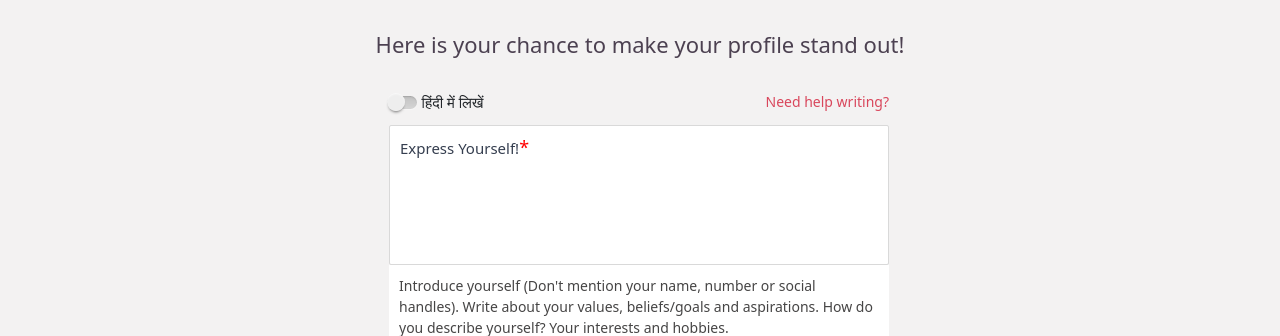
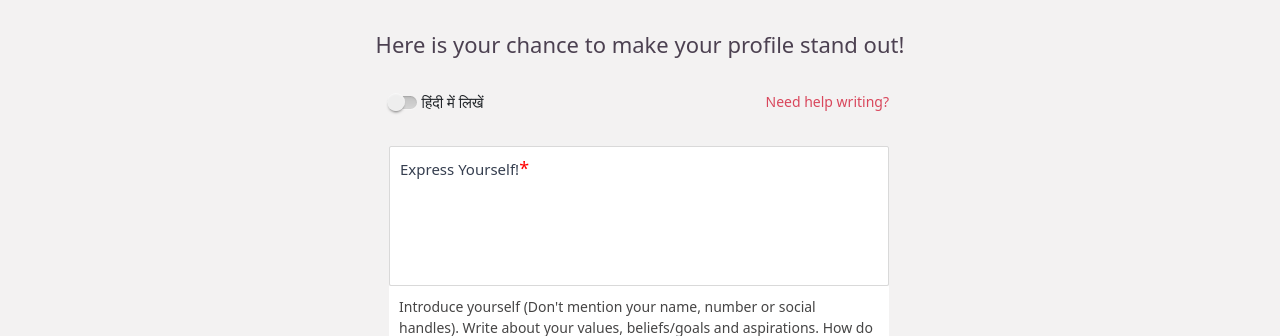
Before and after one commit to sunitsarkar/Jeevansathi_frontend_clone, a React (Create React App) app: page /user_registration3 in a window 1280 px wide. Shown: the part 1121-1457 px from the top of the page. Built offline with nearby package versions, Linux system fonts and the light colour scheme; a web font is replaced by a local one.

Commit message:
new updated

```diff
--- a/src/components/registration/careerDetails.jsx
+++ b/src/components/registration/careerDetails.jsx
@@ -53,7 +53,7 @@ function CareerDetails(){
     let emped = ["Private Sector","Government/Public Sector","Civil Services","Not Working"];
     let incomeArr=["No Income","Rs. 1 - 2 Lakh","Rs. 2 - 3 Lakh","Rs. 3 - 4 Lakh","Rs. 4 - 5 Lakh"];
 
-
+    console.log(yourselfDec.split(' ').length);
 
 
 
@@ -227,7 +227,7 @@ function CareerDetails(){
                         </div>
                         <div className="regi-detail">
                             <div className="arletVlid">{error&&!yourselfDec?"Please write about yourself (Don't mention your name, number or social handles)":""}</div>
-                            <div className="regi-secle2" onClick={() =>{setlabel6(true)}}>
+                            <div className={"regi-secle2 "+(!error||yourselfDec?"mt20":"")} onClick={() =>{setlabel6(true)}}>
                                 <label className={"reg-label " +(label6?"reg-expres":"")} onClick={() =>{setlabel6(true)}}>{selectLang?"अपने बारे  मैं लिखे":"Express Yourself!"}<span className="star">*</span></label>
 
                                 {label6?
@@ -245,7 +245,7 @@ function CareerDetails(){
                                         3. Do you enjoy activities like traveling, music, sports etc?
                                         4. Where have you lived most of your life till now?
                                         5. Where do you wish to settle down in future?" onChange={(e)=>setyourselfDec(e.currentTarget.value)}></textarea>}
-                                        <div className="countWord">Minimum Words:50</div>
+                                        <span className="countWord">Minimum Words:50</span>
                                 </React.Fragment>
 
 
```
